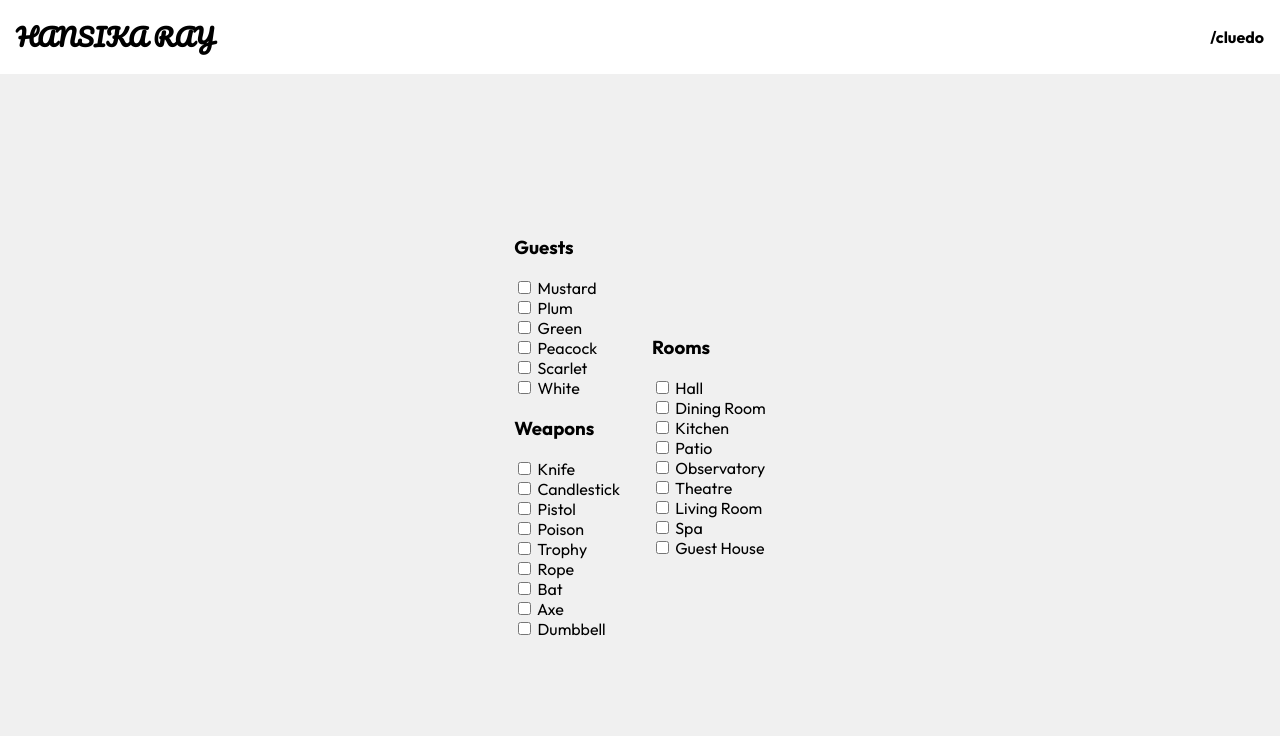
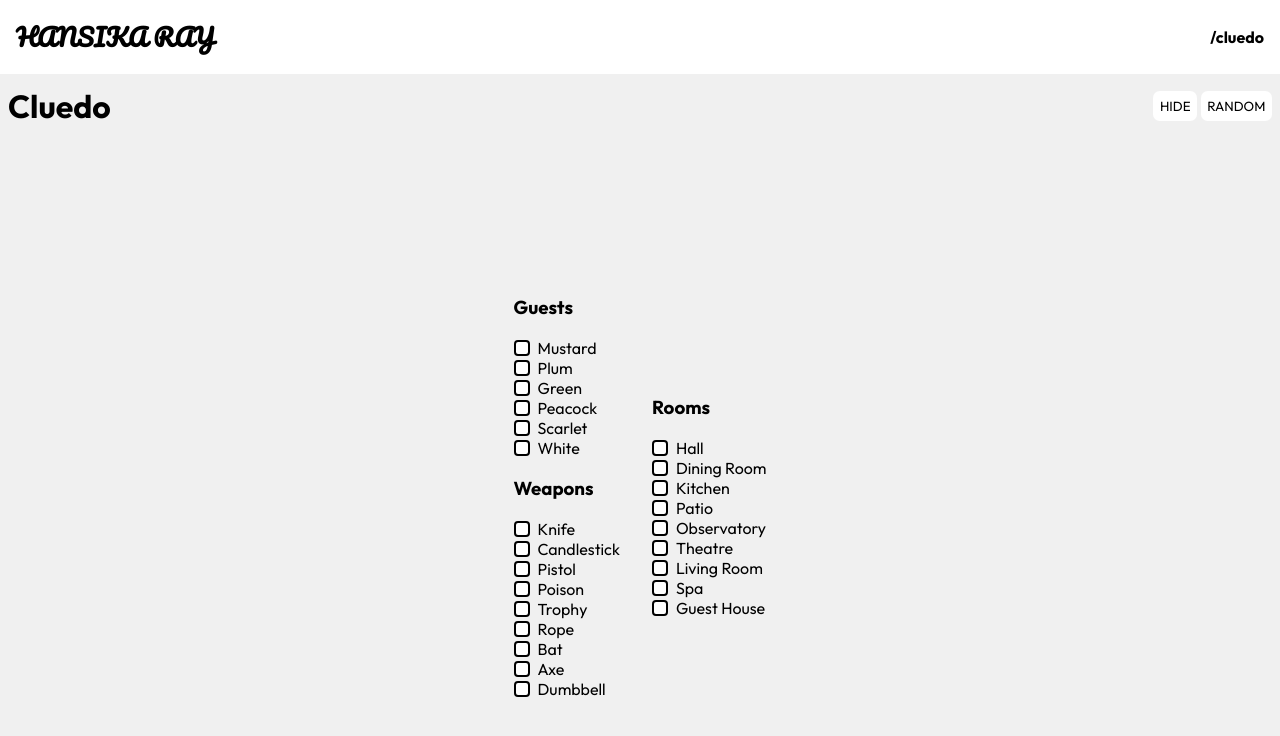
Before and after one commit to jamieeeeeeeeeeeeeeee/hansika, a SvelteKit app: page /cluedo in a window 1280 px wide. Shown: the top 736 px of the page. Built offline with nearby package versions, Linux system fonts and the light colour scheme.

Commit message:
✨Better Cluedo, random, hide, upgraded checkboxes

```diff
--- a/src/lib/components/Checkbox.svelte
+++ b/src/lib/components/Checkbox.svelte
@@ -1,34 +1,51 @@
 <script>
+    import { cluedoHideAll } from "$lib/store.js";
     export let text = "";
 
-    let checkbox;
-    let value = false;
-    let indeterminate = false;
-    let nextInter = true;
-
+    let checkBoxText = "";
     function toggle() {
-        if (value) {
-            if (nextInter) {
-                indeterminate = true;
-                nextInter = false;
-            } else {
-                value = true;
-                indeterminate = false;
-                nextInter = true;
-            }
+        if (checkBoxText == "") {
+            checkBoxText = "✗";
+        } else if (checkBoxText == "✗") {
+            checkBoxText = "✓";
+        } else {
+            checkBoxText = "";
         }
     }
 </script>
 
 <div>
     <label>
-        <input
-            type="checkbox"
-            bind:this={checkbox}
-            bind:checked={value}
-            bind:indeterminate={indeterminate}
-            on:change={toggle}
-        />
+        <button
+        class="checkbox"
+        on:click={toggle}
+        style={$cluedoHideAll ? 'background-color: black;' : (checkBoxText != "" ? "background-color: black; color: white;" : "")}
+        >
+            {$cluedoHideAll ? '' : checkBoxText}
+        </button>
         {text}
     </label>
 </div>
+
+<style>
+    .checkbox {
+        width: 1em;
+        height: 1em;
+        border: 2px solid black;
+        border-radius: 0.25em;
+        background-color: white;
+        cursor: pointer;
+        text-align: center;
+        font-size: 1em;
+        align-items: center;
+        display: flex;
+        justify-content: center;
+        margin-right: 0.5em;
+    }
+
+    label {
+        display: flex;
+        align-items: center;
+        flex-direction: row;
+    }
+</style>
--- a/src/lib/store.js
+++ b/src/lib/store.js
@@ -9,4 +9,5 @@ const progress = writable({
 
 const options = writable([]);
 const selectedOptions = writable(new Set());
-export { progress, options, selectedOptions };
+const cluedoHideAll = writable(false);
+export { progress, options, selectedOptions, cluedoHideAll};
--- a/src/routes/cluedo/+page.svelte
+++ b/src/routes/cluedo/+page.svelte
@@ -1,6 +1,6 @@
 <script>
     import Checkbox from "$lib/components/Checkbox.svelte";
-
+    import { cluedoHideAll } from "$lib/store.js";
     const guests = [
         "Mustard",
         "Plum",
@@ -33,9 +33,29 @@
         "Spa",
         "Guest House"
     ];
+
+    let randomGuest = "";
+    let randomWeapon = "";
+    let randomRoom = "";
+    function randomGuess() {
+        randomGuest = guests[Math.floor(Math.random() * guests.length)];
+        randomWeapon = weapons[Math.floor(Math.random() * weapons.length)];
+        randomRoom = rooms[Math.floor(Math.random() * rooms.length)];
+    }
 </script>
 
 <main>
+    <div class="navbar">
+        <h1>Cluedo</h1>
+        <div>
+            <button on:click={() => {cluedoHideAll.update((v) => !v);}}>HIDE</button>
+            <button on:click={randomGuess}>RANDOM</button>
+
+        </div>
+    </div>
+    <div class="navbar">
+        <b>{randomGuest}</b> {randomGuest == "" ? "" : "with the"} <b>{randomWeapon}</b> {randomGuest == "" ? "" : "in the"} <b>{randomRoom}</b>
+    </div>
     <div id="container">
         <div class="column">
             <div>
@@ -61,6 +81,17 @@
 </main>
 
 <style>
+    .navbar {
+        display: flex;
+        justify-content: center;
+        align-items: center;
+        color: black;
+        height: 3rem;
+        flex-direction: row;
+        justify-content: space-between;
+        padding: 0.5em;
+    }
+
     #container {
         display: flex;
         flex-direction: row;
@@ -78,6 +109,19 @@
         margin: 0 1rem;
     }
 
-    @media (max-width: 768px) {
+    @media (max-width: 600px) {
+        main {
+            font-size: 1.5rem;
+        }
+    }
+
+    /* make button look nice*/
+    button {
+        background-color: white;
+        color: black;
+        border: none;
+        border-radius: 0.5em;
+        padding: 0.5em;
+        cursor: pointer;
     }
 </style>
```
